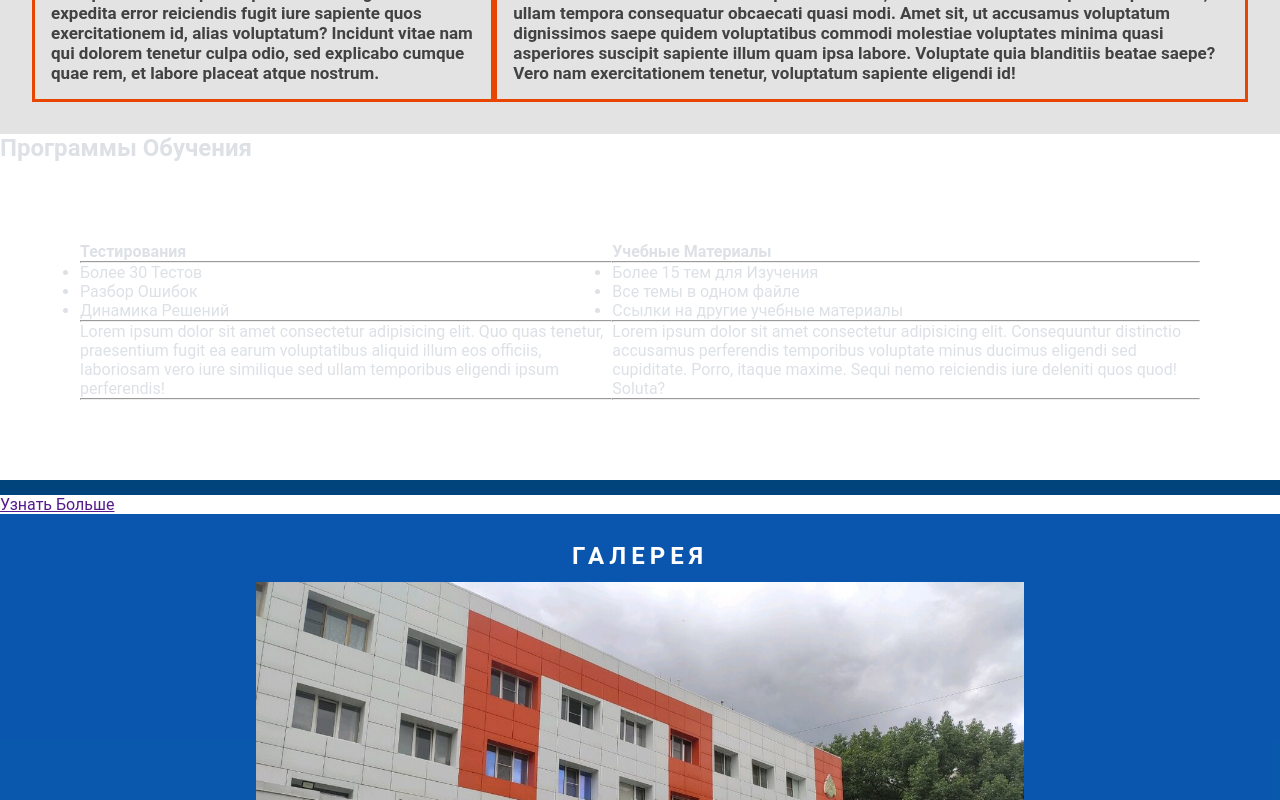
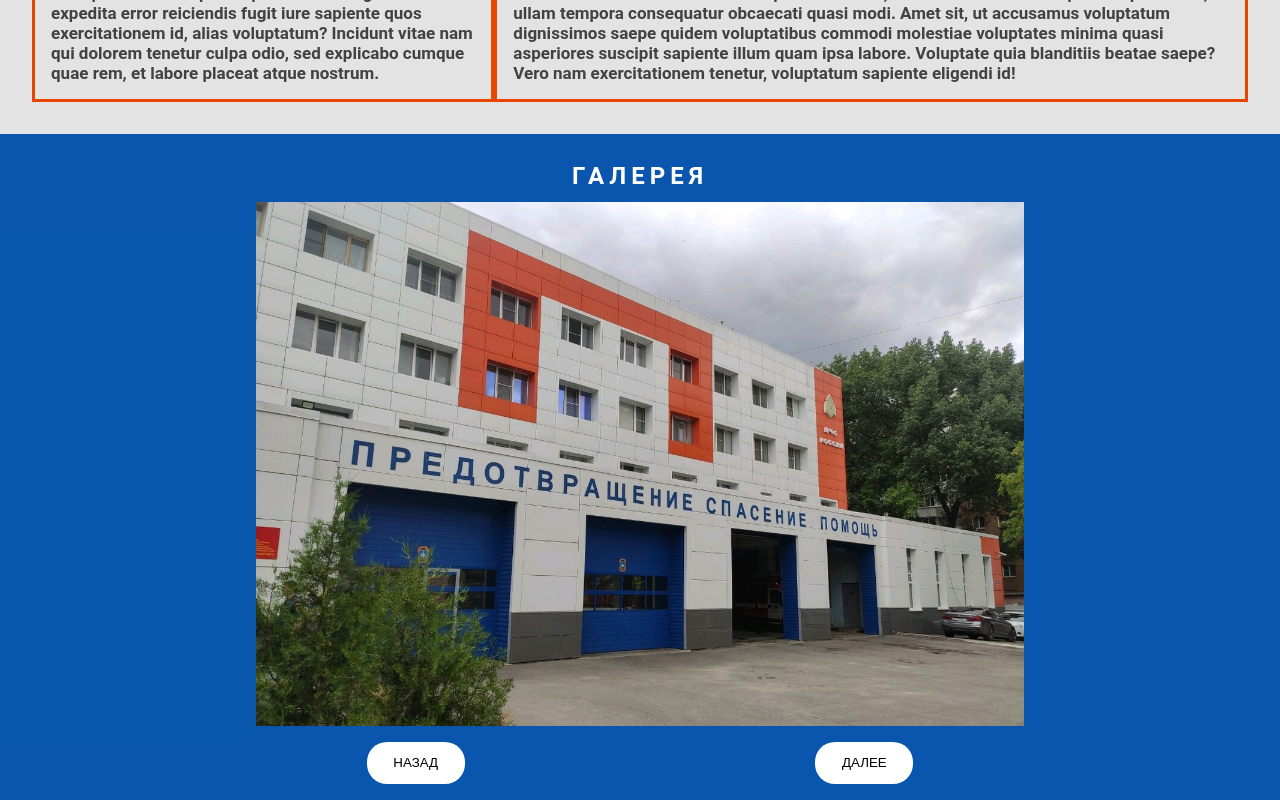
Before and after one commit to gorbatkoff/fire-service, a React (Create React App) app in the folder frontend/: page / in a window 1280 px wide. Shown: the part 1040-1840 px from the top of the page. Built offline with nearby package versions, Linux system fonts and the light colour scheme.

Commit message:
Delete comments

```diff
--- a/frontend/src/App.js
+++ b/frontend/src/App.js
@@ -37,22 +37,13 @@ function App() {
     }
   }
 
-  // const getUsers = async (req, res, next) => {
-  //   try {
-  //     console.log(res);
-
-  //   } catch (error) {
-  //     return res.send(400).json("Something gone wrong");
-  //   }
-  // }
-
   return (
     <div>
       <Routes>
         <Route path="/" element=
           {
-            [<Goverment />, <Header />, <Main />, <About />, <Programs />,
-            <Carousel />, <Contacts />, <Footer />]
+            [<Goverment />, <Header />, <Main />, <About />, <Carousel />, <Programs />,
+            <Contacts />, <Footer />]
           } />
         <Route path="/login" element={<Login logIn={logIn} />} />
       </Routes>
```
